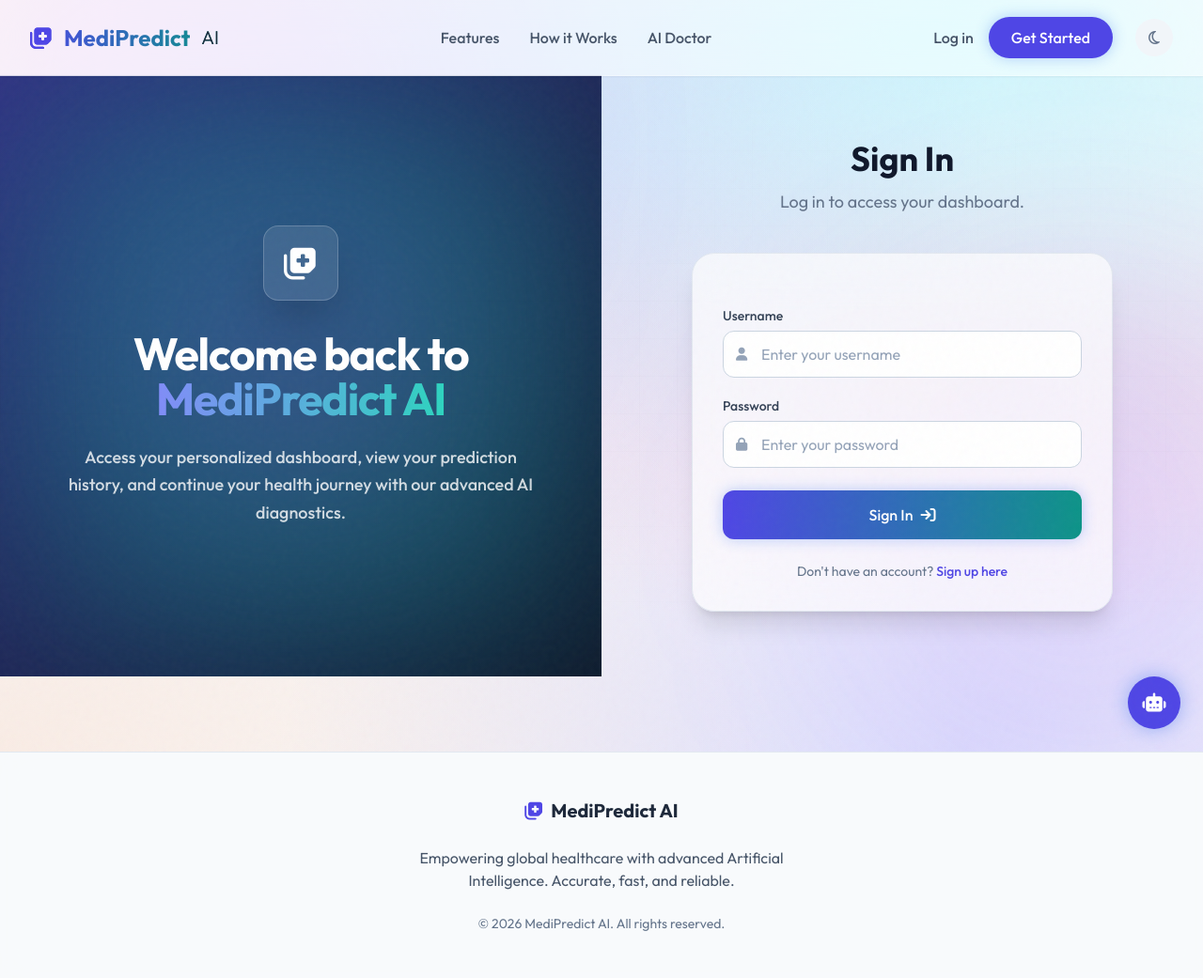
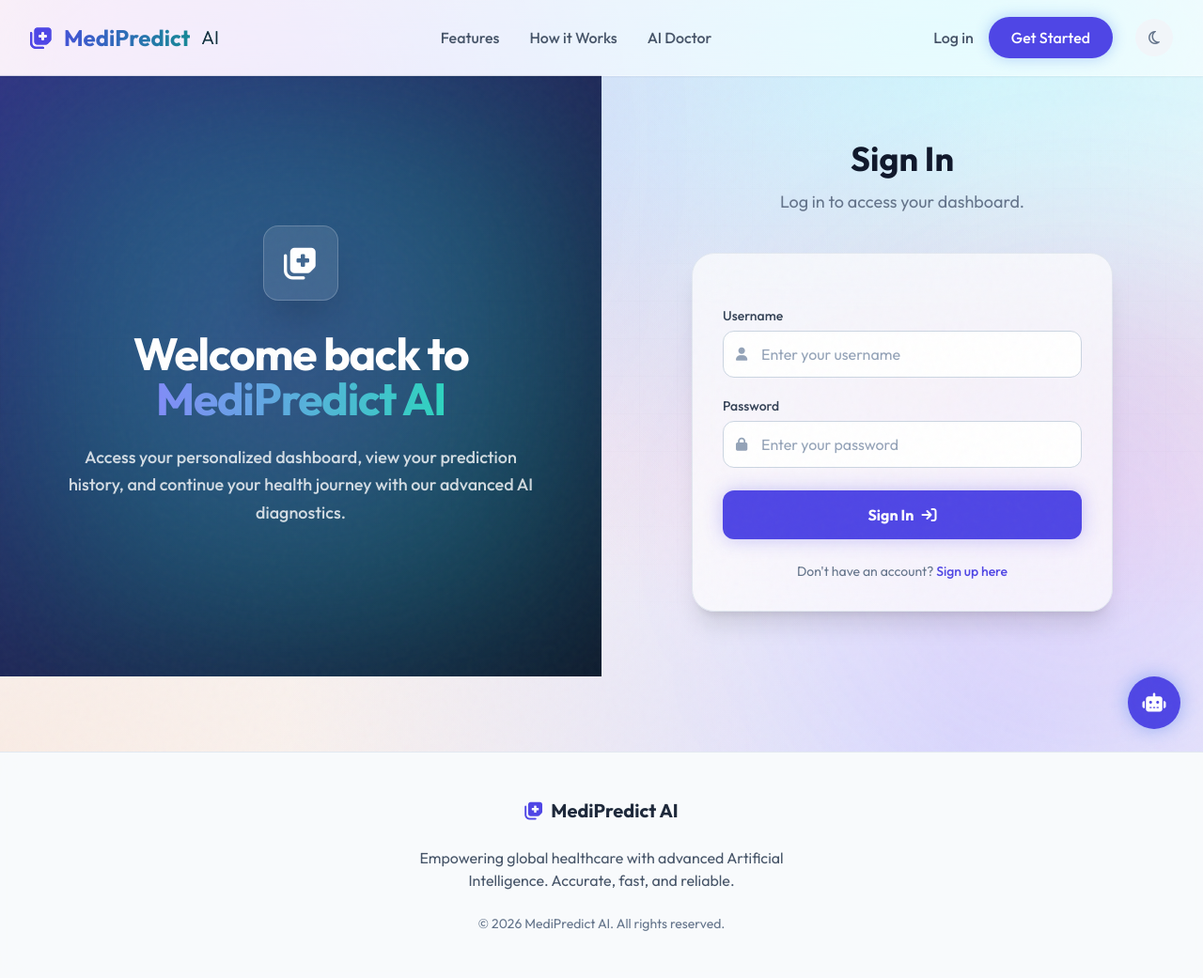
Before and after one commit to manyatagupta/disease-prediction, a Django app: page /accounts/login/ in a window 1280 px wide. Shown: the whole page at 94% size. Run offline with Django 5.2, Linux system fonts and the light colour scheme; some libraries are stand-ins or nearby versions.

Commit message:
Fix nested form bug and update button styling on login page

```diff
--- a/templates/accounts/login.html
+++ b/templates/accounts/login.html
@@ -34,10 +34,6 @@
             </div>
 
             <form method="POST" class="space-y-6 bg-white/70 dark:bg-slate-800/50 p-8 rounded-3xl border border-slate-200 dark:border-slate-700/50 shadow-xl backdrop-blur-xl transition-all">
-
-
-
-        <form method="POST" class="space-y-6">
             {% csrf_token %}
 
             {% if form.non_field_errors %}
@@ -77,7 +73,7 @@
             {% endfor %}
             </div>
 
-            <button type="submit" class="w-full py-3.5 px-4 bg-gradient-to-r from-blue-600 to-emerald-600 hover:from-blue-500 hover:to-emerald-500 text-white rounded-xl font-medium transition-all shadow-[0_0_15px_rgba(37,99,235,0.3)] hover:shadow-[0_0_25px_rgba(37,99,235,0.5)] transform hover:-translate-y-0.5 mt-2 flex items-center justify-center gap-2 relative overflow-hidden group">
+            <button type="submit" class="w-full py-3.5 px-4 bg-gradient-to-r from-blue-600 to-indigo-600 hover:from-blue-500 hover:to-indigo-500 text-white rounded-xl font-bold transition-all shadow-[0_0_20px_rgba(79,70,229,0.3)] hover:shadow-[0_0_30px_rgba(79,70,229,0.5)] transform hover:-translate-y-1 mt-2 flex items-center justify-center gap-2 relative overflow-hidden group">
                 <span class="relative z-10">Sign In</span>
                 <i class="fa-solid fa-arrow-right-to-bracket relative z-10 group-hover:translate-x-1 transition-transform"></i>
                 <!-- Button shine effect -->
```
